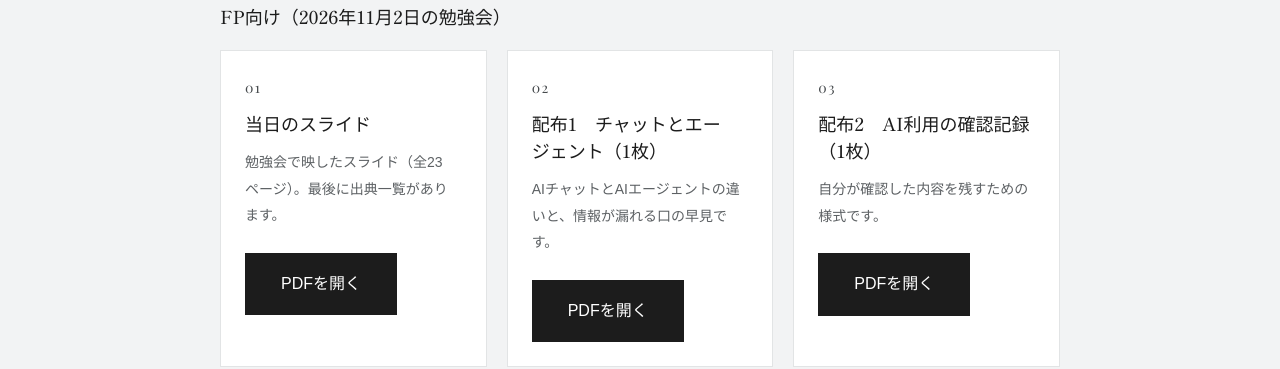
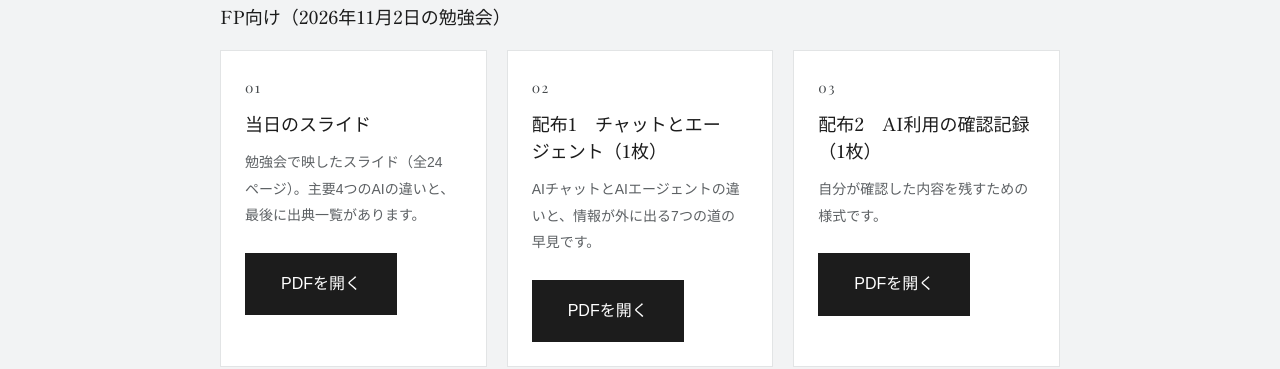
Before and after one commit to 07shoma19-design/whitestone-hp, a plain HTML site: page ai-study.html in a window 1280 px wide. Shown: the part 910-1279 px from the top of the page. Drawn offline with nearby package versions, Linux system fonts and the light colour scheme; a web font is replaced by a local one.

Commit message:
ai-study: FP向け資料を改稿版（24枚・4社比較・言い回し統一）に差し替え
Co-Authored-By: Claude Fable 5.1 <noreply@anthropic.com>

```diff
--- a/ai-study.html
+++ b/ai-study.html
@@ -156,13 +156,13 @@ body{padding-bottom:110px}
       <div class="card">
         <span class="no">01</span>
         <h3>当日のスライド</h3>
-        <p class="memo">勉強会で映したスライド（全23ページ）。最後に出典一覧があります。</p>
+        <p class="memo">勉強会で映したスライド（全24ページ）。主要4つのAIの違いと、最後に出典一覧があります。</p>
         <a class="btn" href="files/ai-study_fp_slides_20261102.pdf">PDFを開く</a>
       </div>
       <div class="card">
         <span class="no">02</span>
         <h3>配布1　チャットとエージェント（1枚）</h3>
-        <p class="memo">AIチャットとAIエージェントの違いと、情報が漏れる口の早見です。</p>
+        <p class="memo">AIチャットとAIエージェントの違いと、情報が外に出る7つの道の早見です。</p>
         <a class="btn" href="files/ai-study_fp_haifu1_20261102.pdf">PDFを開く</a>
       </div>
       <div class="card">
```
Also changed, not shown: 3 other files.
